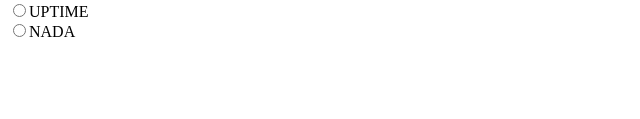
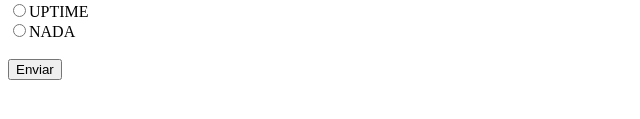
Before and after one commit to Fuedy/Trabalho-Redes, a plain HTML site: page trabalho1/index.html in a window 1280 px wide. Shown: the part 357-476 px from the top of the page, without its empty margins (0-640 px from the left). Drawn offline with Linux system fonts and the light colour scheme.

Commit message:
Segunda versao index

```diff
--- a/trabalho1/index.html
+++ b/trabalho1/index.html
@@ -23,6 +23,8 @@
  			<input type="radio" name="maq3" value="uptime">UPTIME<br>
  			<input type="radio" name="maq3" value="nada">NADA<br><br>
 
+                        <input type="submit" name="submit" value="Enviar"><br>
+
 		</form>
 	</body>
 </html>
```
